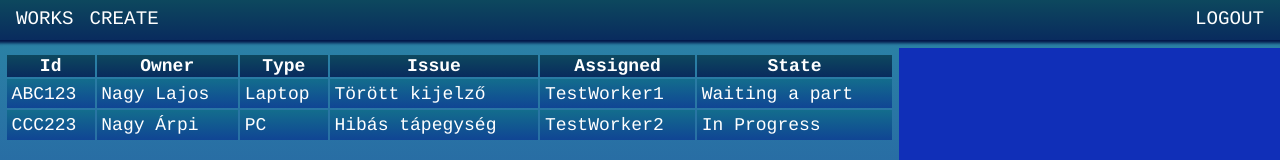
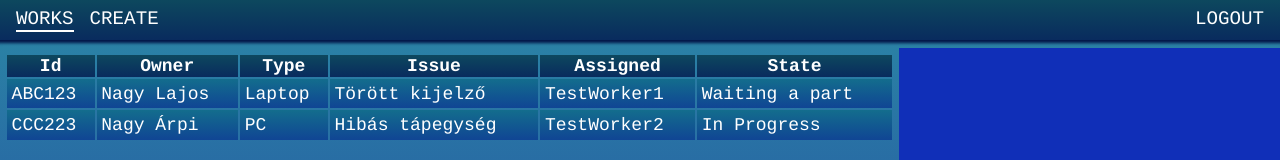
Before and after one commit to Gombi007/Service-Desk, an Angular app in the folder Frontend/: page /show-tickets in a window 1280 px wide. Shown: the top 160 px of the page. Built offline with nearby package versions, Linux system fonts and the light colour scheme; sample sign-in values are in the browser's storage.

Commit message:
active link css design was added

```diff
--- a/Frontend/src/app/navigation/navigation.component.scss
+++ b/Frontend/src/app/navigation/navigation.component.scss
@@ -26,6 +26,7 @@ a {
     font-size: larger;
 }
 
-a:hover {
+a:hover,
+.active {
     border-bottom: 2px solid var(--secondary-color);
 }
--- a/Frontend/src/app/tickets/show-tickets/show-tickets.component.ts
+++ b/Frontend/src/app/tickets/show-tickets/show-tickets.component.ts
@@ -1,4 +1,4 @@
-import { Component, EventEmitter, Output } from '@angular/core';
+import { Component } from '@angular/core';
 import { Ticket } from 'src/app/_models/ticket.model';
 import { LanguageService } from 'src/app/_services/language.service';
 
```
